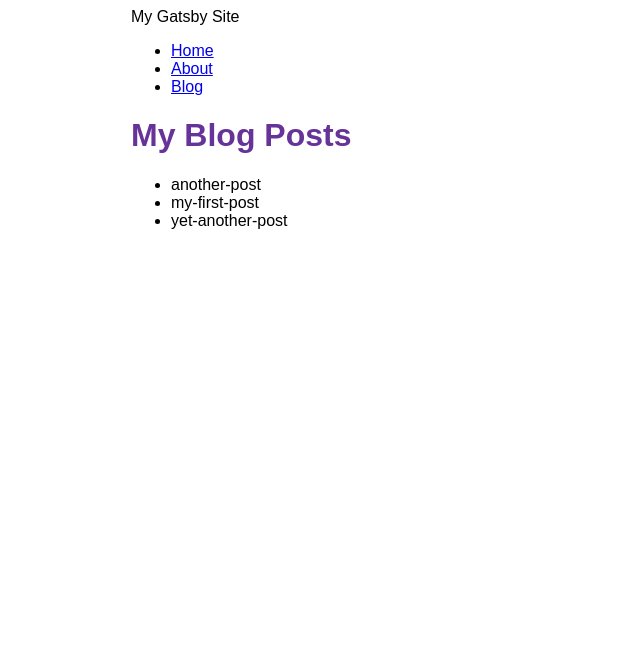
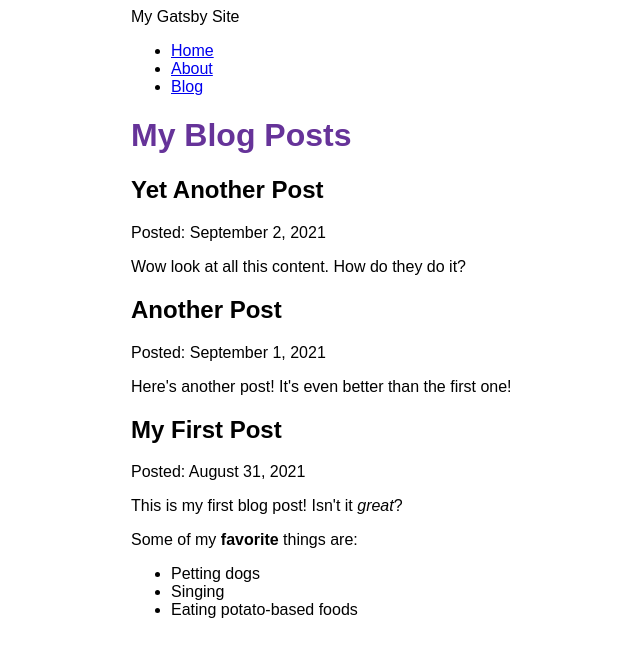
Before and after one commit to JunHoang/my-gatsby-site, a Gatsby site: page /blog in a window 1280 px wide. Shown: the whole page, without its empty margins (259-899 px from the left). Built offline with nearby package versions, Linux system fonts and the light colour scheme; Gatsby itself is replaced by a stand-in of ours.

Commit message:
add and show blogPosts using mdxRenderer

```diff
--- a/blog/another-post.mdx
+++ b/blog/another-post.mdx
@@ -0,0 +1,6 @@
+---
+title: "Another Post"
+date: "2021-09-01"
+---
+
+Here's another post! It's even better than the first one!
--- a/blog/my-first-post.mdx
+++ b/blog/my-first-post.mdx
@@ -0,0 +1,12 @@
+---
+title: "My First Post"
+date: "2021-08-31"
+---
+
+This is my first blog post! Isn't it _great_?
+
+Some of my **favorite** things are:
+
+- Petting dogs
+- Singing
+- Eating potato-based foods
--- a/blog/yet-another-post.mdx
+++ b/blog/yet-another-post.mdx
@@ -0,0 +1,6 @@
+---
+title: "Yet Another Post"
+date: "2021-09-02"
+---
+
+Wow look at all this content. How do they do it?
--- a/gatsby-config.js
+++ b/gatsby-config.js
@@ -13,5 +13,6 @@ module.exports = {
         path: `${__dirname}/blog`,
       },
     },
+    "gatsby-plugin-mdx",
   ],
 };
--- a/package.json
+++ b/package.json
@@ -15,8 +15,11 @@
     "clean": "gatsby clean"
   },
   "dependencies": {
+    "@mdx-js/mdx": "^1.6.22",
+    "@mdx-js/react": "^1.6.22",
     "gatsby": "^3.13.0",
     "gatsby-plugin-image": "^1.13.0",
+    "gatsby-plugin-mdx": "^2.13.0",
     "gatsby-plugin-sharp": "^3.13.0",
     "gatsby-source-filesystem": "^3.13.0",
     "react": "^17.0.1",
--- a/src/pages/blog.js
+++ b/src/pages/blog.js
@@ -1,24 +1,32 @@
 import * as React from "react";
 import { graphql } from "gatsby";
+import { MDXRenderer } from "gatsby-plugin-mdx";
 import Layout from "../components/layout";
 
 const BlogPage = ({ data }) => {
   return (
     <Layout pageTitle="My Blog Posts">
-      <ul>
-        {data.allFile.nodes.map((node) => (
-          <li key={node.name}>{node.name}</li>
-        ))}
-      </ul>
+      {data.allMdx.nodes.map((node) => (
+        <article key={node.id}>
+          <h2>{node.frontmatter.title}</h2>
+          <p>Posted: {node.frontmatter.date}</p>
+          <MDXRenderer>{node.body}</MDXRenderer>
+        </article>
+      ))}
     </Layout>
   );
 };
 
 export const query = graphql`
   query {
-    allFile {
+    allMdx(sort: { fields: frontmatter___date, order: DESC }) {
       nodes {
-        name
+        frontmatter {
+          title
+          date(formatString: "MMMM D, YYYY")
+        }
+        id
+        body
       }
     }
   }
```
Also changed, not shown: 1 other file.
